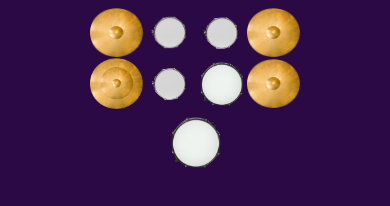
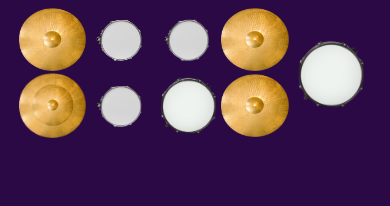
Before and after one commit to cris-casas/toquen-el-dom, a plain HTML site: page bateria.html in a window 390 px wide. Drawn offline with Linux system fonts and the light colour scheme.

Commit message:
bateria-mobile

```diff
--- a/css/styles-bateria.css
+++ b/css/styles-bateria.css
@@ -29,3 +29,21 @@ body {
     height: auto;
     display: block;
 }
+
+@media (max-width: 768px) {
+
+    .grid-container {
+        grid-template-columns: repeat(4, 18%) 22%;;
+    }
+
+    .full-width {
+        grid-column: 5; /* Cambia grid-column a 5 para posicionarlo en la última columna */
+        grid-row-start: 1;
+        grid-row-end: span 2;
+        padding: 0;
+    }
+
+    #bateria-5 {
+        grid-column-start: 1;
+    }
+}
```
Also changed, not shown: 2 other files.
